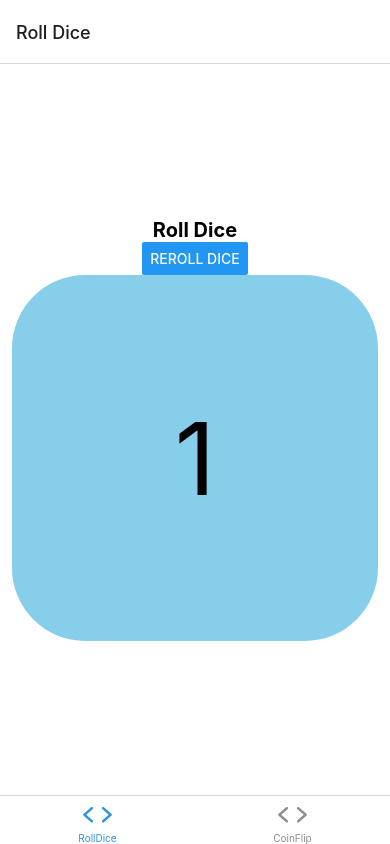
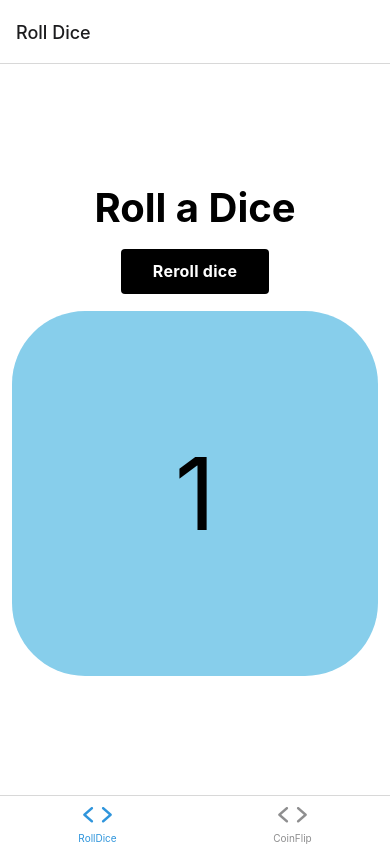
Before and after one commit to VulcanWM/random-app, a React Native app: screen /CoinFlipScreen in a window 390 px wide. Built offline with nearby package versions, Linux system fonts and the light colour scheme; what expo-linking would draw is missing.

Commit message:
added styling to buttons and text

```diff
--- a/components/Themed.js
+++ b/components/Themed.js
@@ -4,6 +4,7 @@ import {
   Text as DefaultText,
   useColorScheme,
   View as DefaultView,
+  Pressable as DefaultPressable
 } from "react-native";
 
 import Colors from "../constants/Colors";
@@ -35,3 +36,13 @@ export function View(props) {
 
   return <DefaultView style={[{ backgroundColor }, style]} {...otherProps} />;
 }
+
+export function Pressable(props) {
+  const { style, lightColor, darkColor, ...otherProps } = props;
+  const backgroundColor = useThemeColor(
+    { light: lightColor, dark: darkColor },
+    "background"
+  );
+
+  return <DefaultPressable style={[{ backgroundColor }, style]} {...otherProps} />;
+}
--- a/screens/CoinFlipScreen.js
+++ b/screens/CoinFlipScreen.js
@@ -1,8 +1,7 @@
 import { StyleSheet } from "react-native";
 
-import { Text, View } from "../components/Themed";
+import { Text, View, Pressable } from "../components/Themed";
 import { useState } from "react"
-import {Button} from "react-native"
 
 export default function TabTwoScreen() {
   const sides = ['heads', 'tails']
@@ -14,11 +13,12 @@ export default function TabTwoScreen() {
   }
   return (
     <View style={styles.container}>
-      <Text style={styles.title}>Flip Coin</Text>
-      <Button
-        title="Reflip coin"
-        onPress={reflip}
-      />
+      <Text style={styles.title}>Flip a Coin</Text>
+      <Text>{'\n'}</Text>
+      <Pressable lightColor="black" darkColor="white" style={styles.button} onPress={reflip}>
+        <Text lightColor="white" darkColor="black" style={styles.text}>Reflip coin</Text>
+      </Pressable>
+      <Text>{'\n'}</Text>
       <View style={styles.circle}>
         <Text style={styles.coinText}>{randomSide}</Text>
       </View>
@@ -33,7 +33,7 @@ const styles = StyleSheet.create({
     justifyContent: "center",
   },
   title: {
-    fontSize: 20,
+    fontSize: 40,
     fontWeight: "bold",
   },
   circle: {
@@ -46,5 +46,19 @@ const styles = StyleSheet.create({
   },
   coinText: {
     fontSize: 75,
-  }
+  },
+  button: {
+    alignItems: 'center',
+    justifyContent: 'center',
+    paddingVertical: 12,
+    paddingHorizontal: 32,
+    borderRadius: 4,
+    elevation: 3,
+  },
+  text: {
+    fontSize: 16,
+    lineHeight: 21,
+    fontWeight: 'bold',
+    letterSpacing: 0.25,
+  },
 });
--- a/screens/RollDiceScreen.js
+++ b/screens/RollDiceScreen.js
@@ -1,8 +1,7 @@
 import { StyleSheet } from "react-native";
 
-import { Text, View } from "../components/Themed";
+import { Text, View, Pressable } from "../components/Themed";
 import { useState } from "react"
-import {Button} from 'react-native';
 
 export default function TabOneScreen() {
   const first_random_number = Math.floor(Math.random() * 6) + 1;
@@ -13,11 +12,12 @@ export default function TabOneScreen() {
   }
   return (
     <View style={styles.container}>
-      <Text style={styles.title}>Roll Dice</Text>
-      <Button
-        title="Reroll dice"
-        onPress={reroll}
-      />
+      <Text style={styles.title}>Roll a Dice</Text>
+      <Text>{'\n'}</Text>
+      <Pressable lightColor="black" darkColor="white" style={styles.button} onPress={reroll}>
+        <Text lightColor="white" darkColor="black" style={styles.text}>Reroll dice</Text>
+      </Pressable>
+      <Text>{'\n'}</Text>
       <View style={styles.square}>
         <Text style={styles.diceNumber}>{randomNumber}</Text>
       </View>
@@ -32,7 +32,7 @@ const styles = StyleSheet.create({
     justifyContent: "center",
   },
   title: {
-    fontSize: 20,
+    fontSize: 40,
     fontWeight: "bold",
   },
   square: {
@@ -45,5 +45,19 @@ const styles = StyleSheet.create({
   },
   diceNumber: {
     fontSize: 100,
-  }
+  },
+  button: {
+    alignItems: 'center',
+    justifyContent: 'center',
+    paddingVertical: 12,
+    paddingHorizontal: 32,
+    borderRadius: 4,
+    elevation: 3,
+  },
+  text: {
+    fontSize: 16,
+    lineHeight: 21,
+    fontWeight: 'bold',
+    letterSpacing: 0.25,
+  },
 });
```
Also changed, not shown: 1 other file (tests, documents, lock files or other folders).
